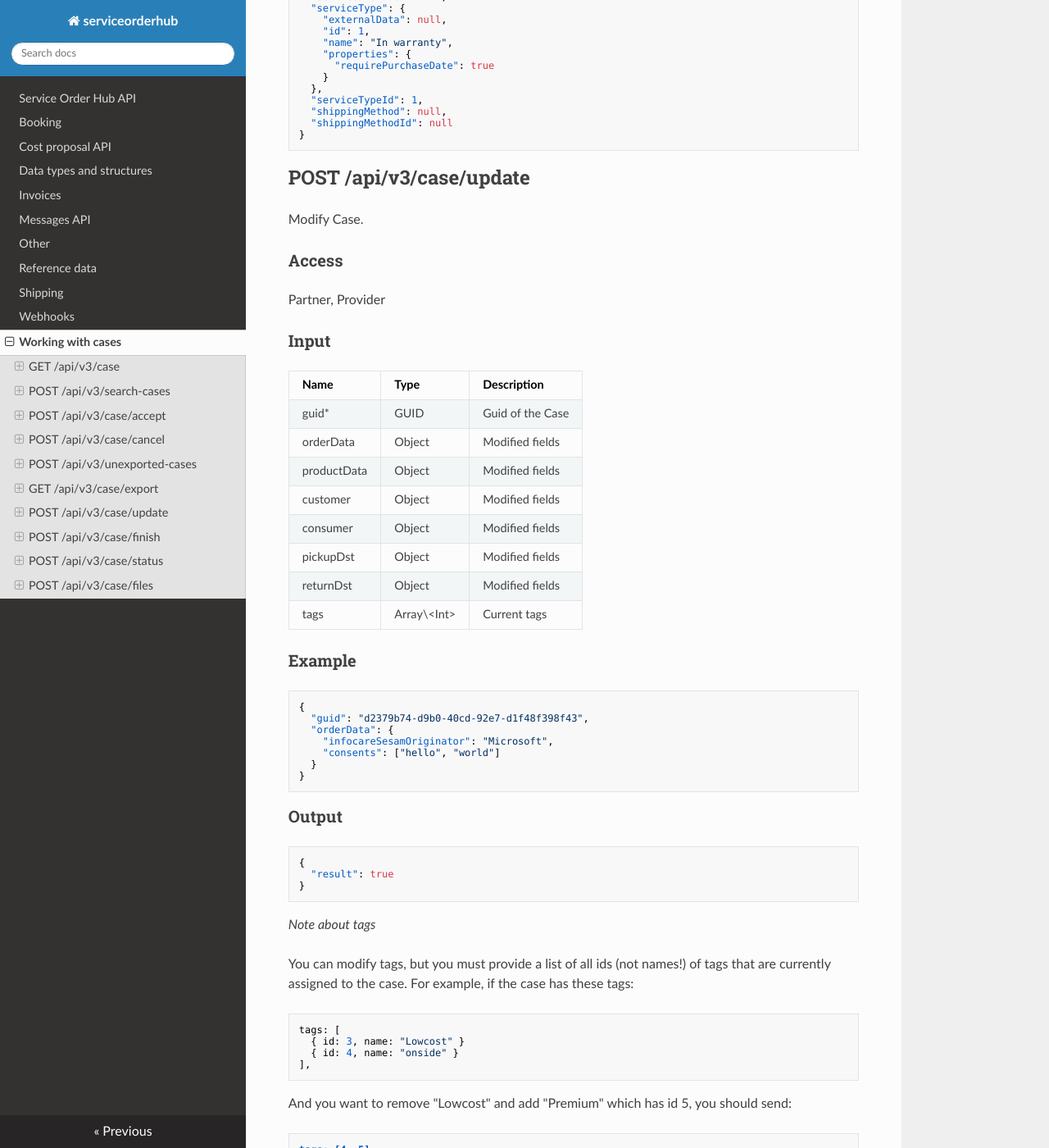
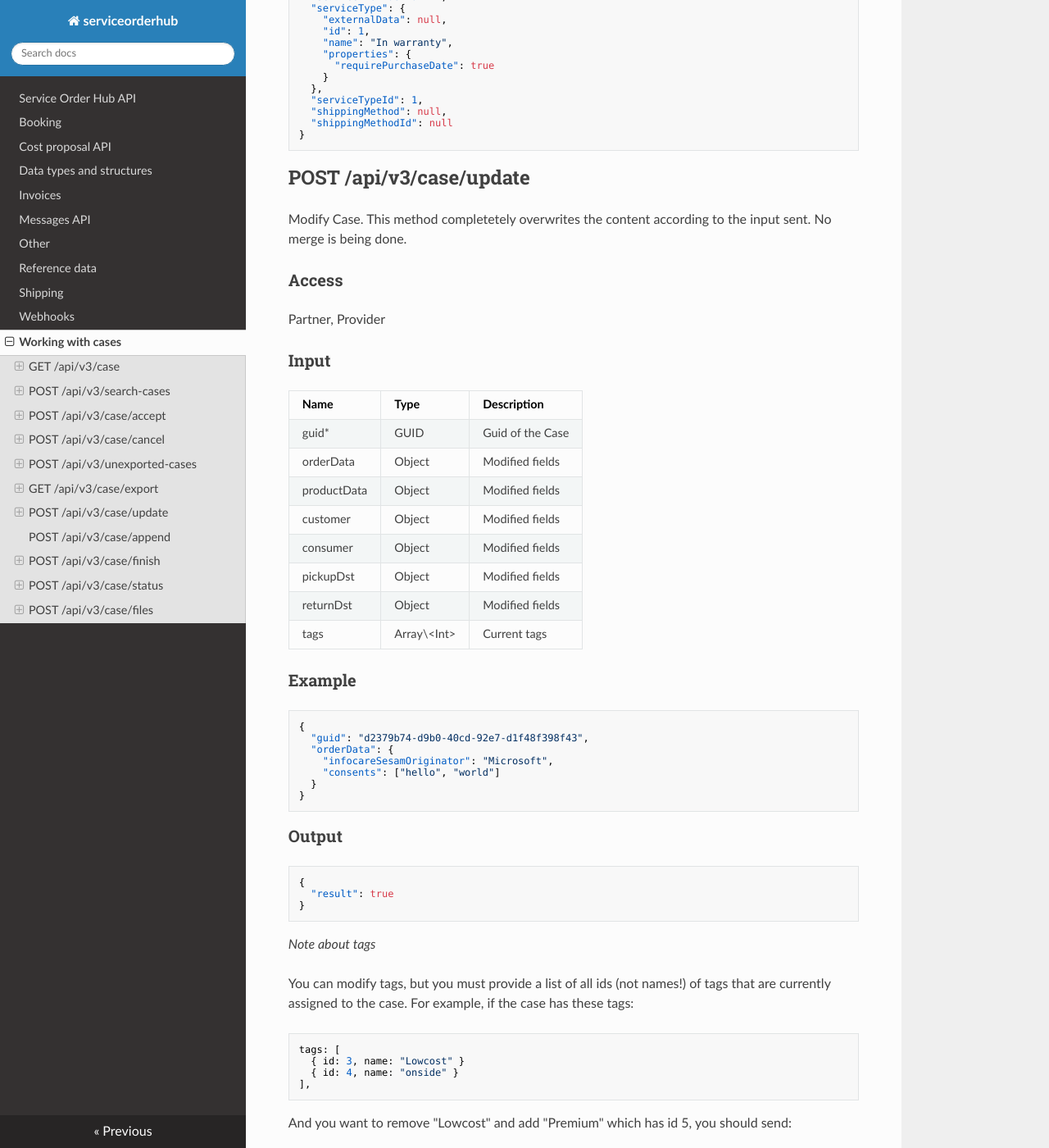
Before and after one commit to infocareworkshop/serviceorderhub-docs, an MkDocs documentation site: the page built from docs/Working with cases.md, in a window 1280 px wide and 1400 px high, scrolled down 8758 px. Shown: the whole window at 82% size. Built offline with MkDocs 1.6.1, drawn with Linux system fonts in a browser that asks for light colours; nearby versions of some CDN libraries; some of the changed text lies outside the part shown.

Commit message:
[No ticket] /append docs

````diff
--- a/docs/Working with cases.md
+++ b/docs/Working with cases.md
@@ -530,7 +530,7 @@
 
 ## POST /api/v3/case/update
 
-Modify Case.
+Modify Case. This method completetely overwrites the content according to the input sent. No merge is being done.
 
 ### Access
 
@@ -584,6 +584,11 @@
 tags: [4, 5]
 ```
 Sending an empty array will unassign all tags.
+
+## POST /api/v3/case/append
+
+This method works similarly to /update. However it appends input to the existing case object leaving the rest of data unchanged.
+
 
 ## POST /api/v3/case/finish
 
````
